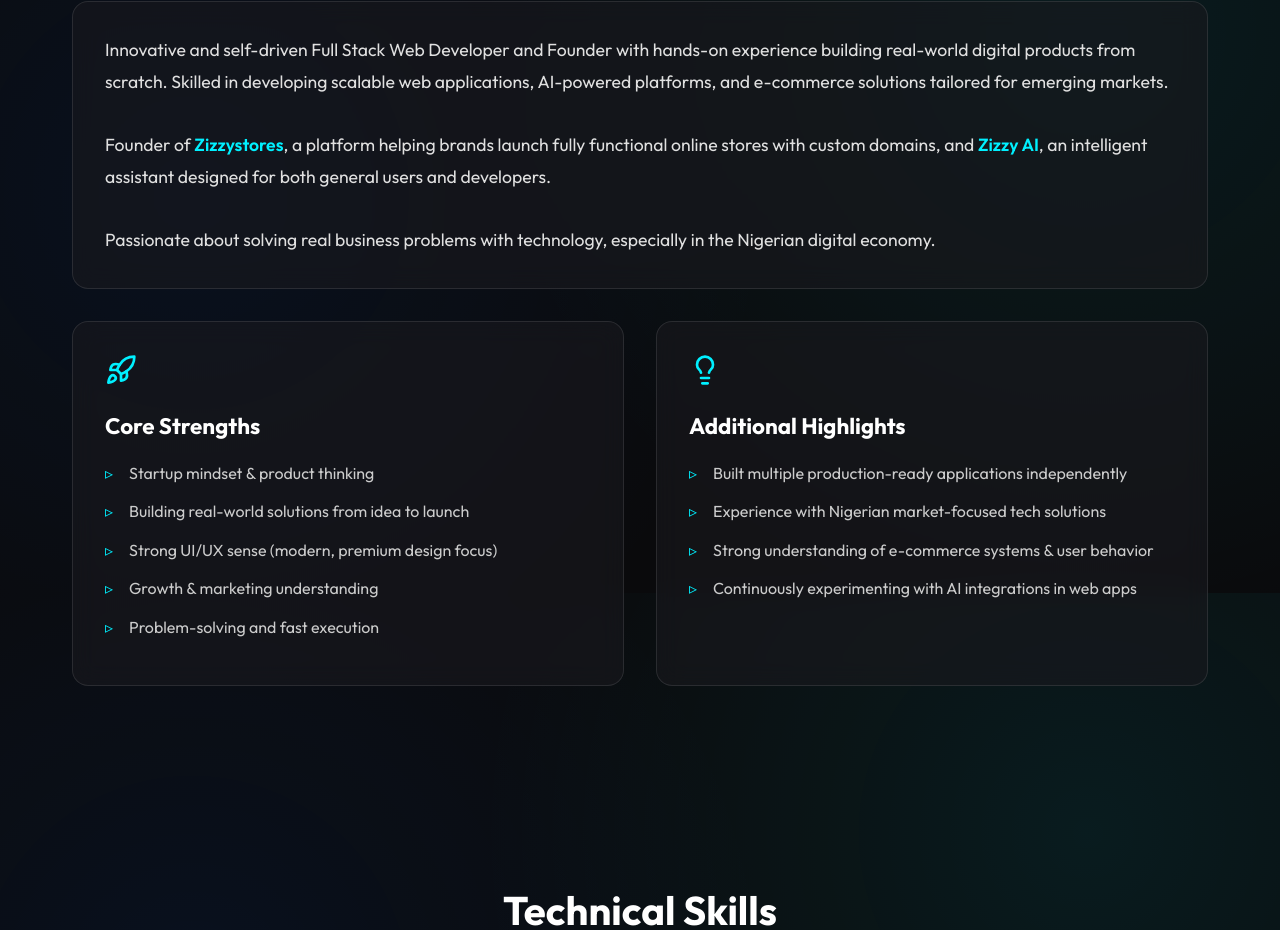
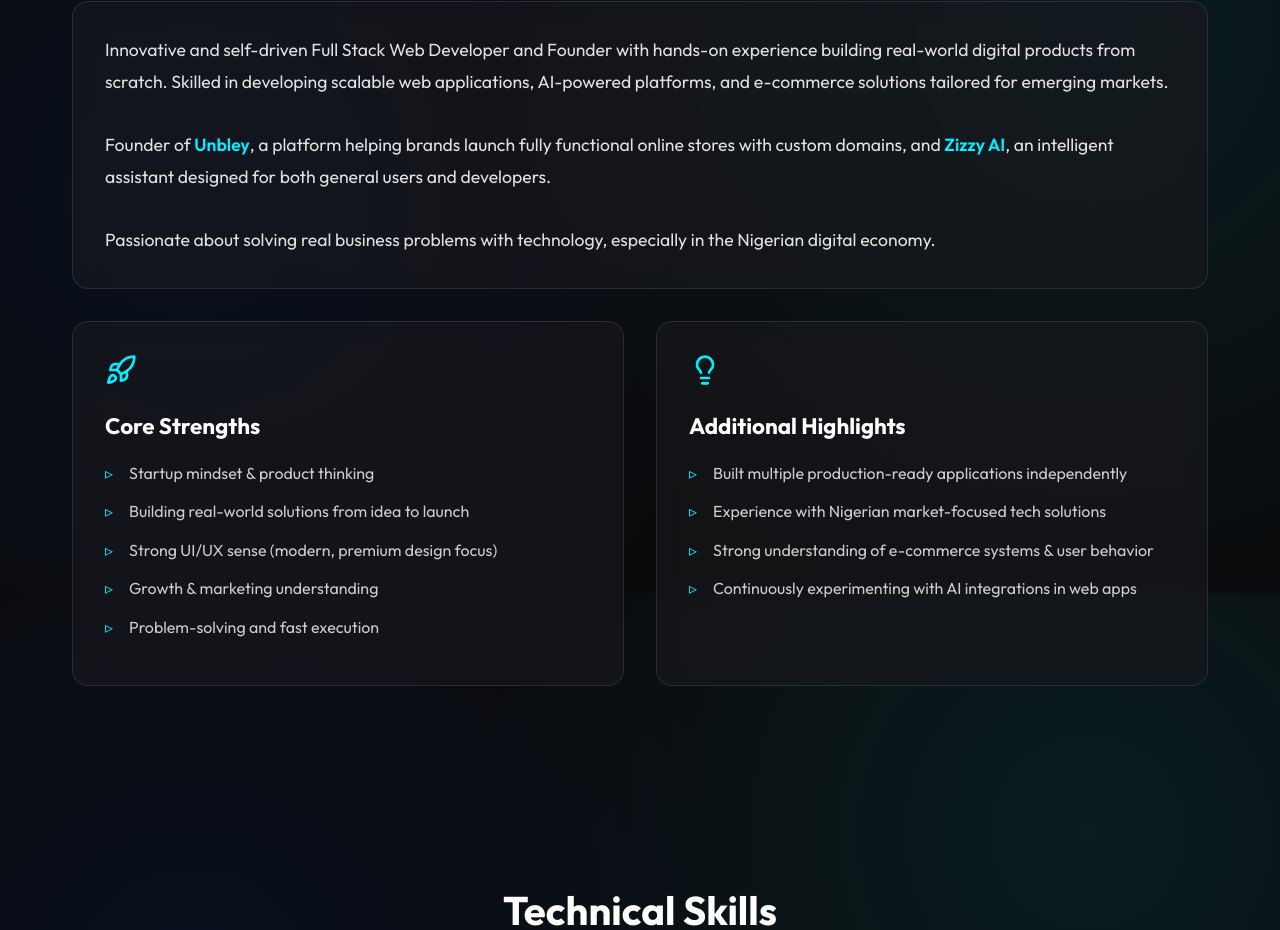
Before and after one commit to Blvck4K/portfolio, a React (Vite) app: page / in a window 1280 px wide. Shown: the part 1007-1937 px from the top of the page. Built offline with nearby package versions, Linux system fonts and the light colour scheme.

Commit message:
Update About.jsx

```diff
--- a/src/components/About.jsx
+++ b/src/components/About.jsx
@@ -14,7 +14,7 @@ const About = () => {
           </p>
           <br/>
           <p>
-            Founder of <strong>Zizzystores</strong>, a platform helping brands launch fully functional online stores with custom domains, and <strong>Zizzy AI</strong>, an intelligent assistant designed for both general users and developers.
+            Founder of <strong>Unbley</strong>, a platform helping brands launch fully functional online stores with custom domains, and <strong>Zizzy AI</strong>, an intelligent assistant designed for both general users and developers.
           </p>
           <br/>
           <p>
```
